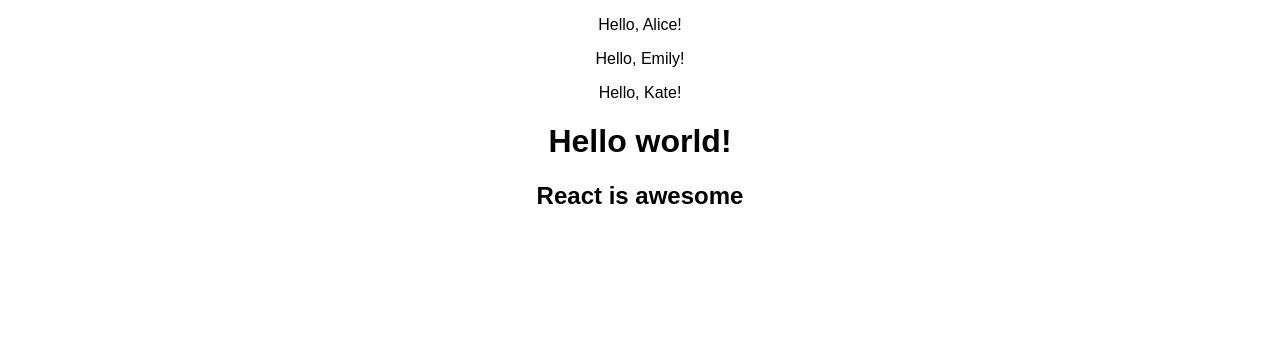
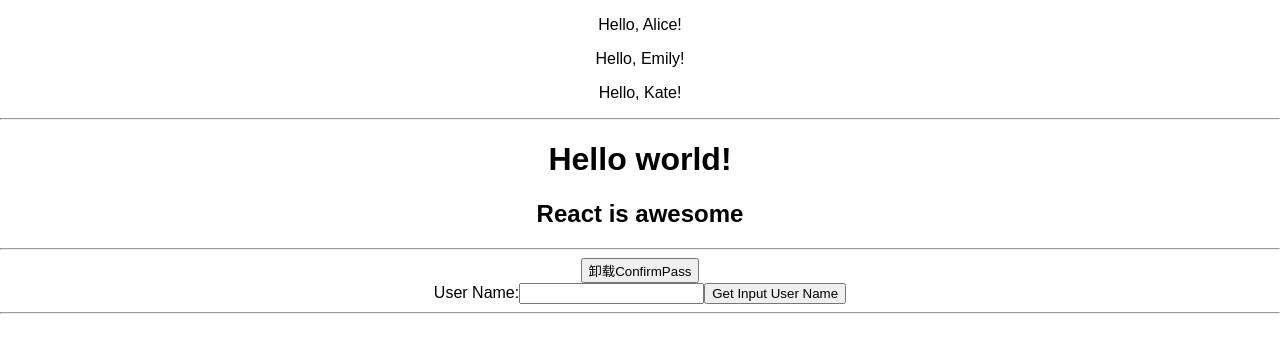
Before and after one commit to wszhi/reactWorkshop, a React (Create React App) app: page / in a window 1280 px wide. Shown: the top 352 px of the page. Built offline with nearby package versions, Linux system fonts and the light colour scheme.

Commit message:
get real dom : ref | bind this | state

```diff
--- a/src/App.js
+++ b/src/App.js
@@ -2,6 +2,7 @@ import React, {Component} from 'react';
 import './App.css';
 import ListName from './component/ListName.js'
 import ListHtmlTag from './component/ListHtmlTag.js'
+import GetRealDOM from './component/GetRealDOM.js'
 
 class App extends Component {
   render() {
@@ -9,7 +10,11 @@ class App extends Component {
     return (
       <div className="App">
         <ListName names={names}/>
+        <hr/>
         <ListHtmlTag/>
+        <hr/>
+        <GetRealDOM/>
+        <hr/>
       </div>
     );
   }
--- /dev/null
+++ b/src/component/GetRealDOM.js
@@ -0,0 +1,45 @@
+import React, {Component} from 'react';
+
+class GetRealDOM extends Component {
+  constructor(props) {
+    super(props);
+    this.state = {
+      visible: true
+    };
+    this.handleClick = this.handleClick.bind(this); //构造函数中绑定this
+    this.changeVisible = this.changeVisible.bind(this); //构造函数中绑定this
+  }
+
+  handleClick() {
+    console.log(this)
+  }
+
+  changeVisible() {
+    this.setState({visible: !this.state.visible});
+  }
+
+  refCb(instance) {
+    console.log(instance);
+  }
+
+  render() {
+    return (
+      <div>
+        <div>
+          <button type="button" onClick={this.changeVisible}>{this.state.visible ? '卸载' : '挂载'}ConfirmPass
+          </button>
+          {
+            this.state.visible ?
+              <div>User Name:<input type="text" ref={this.refCb}/>
+                <input type="button" value="Get Input User Name" onClick={this.handleClick}/></div> : null
+          }
+        </div>
+
+
+      </div>
+    )
+  }
+
+}
+
+export default GetRealDOM
```
